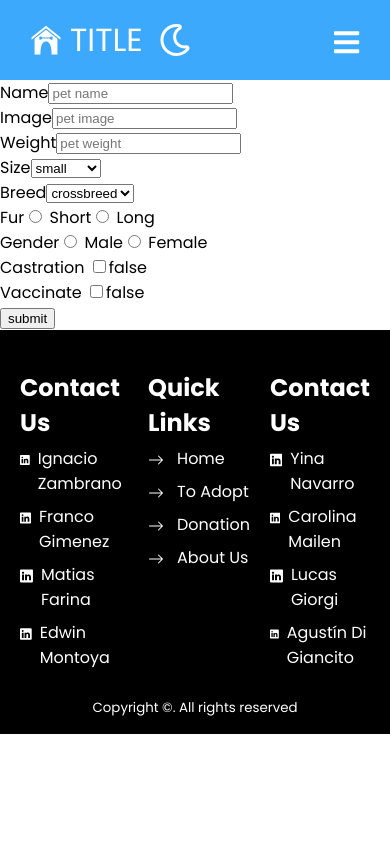
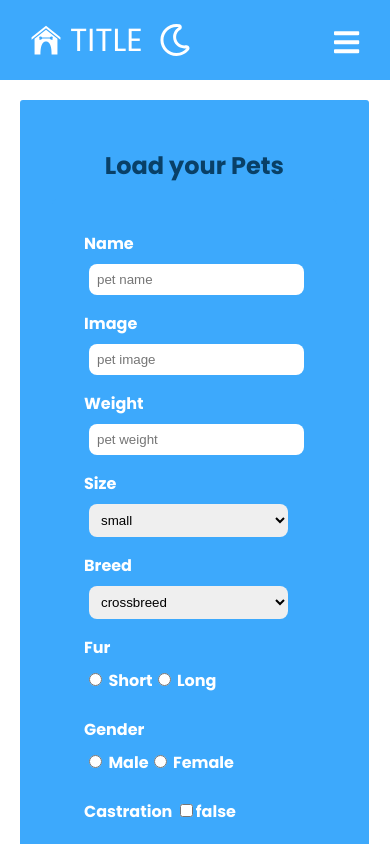
Before and after one commit to FrancoG21/PF-Henry-Front, a React (Vite) app: page /petcreate in a window 390 px wide. Shown: the top 844 px of the page. Built offline with nearby package versions, Linux system fonts and the light colour scheme.

Commit message:
estilos filtros, formulario + responsive

```diff
--- a/src/components/Users/PetCreate/PetCreate.jsx
+++ b/src/components/Users/PetCreate/PetCreate.jsx
@@ -50,103 +50,14 @@ export default function PetCreate() {
         }}
       >
         {(props) => (
-          // <FormContainer>
-          //   <TitleForm>Load your Pets</TitleForm>
-          //   <Forms>
-          //     {console.log(props.values)}
-          //     <ContainerCamp>
-          //       <Camp>
-          //         <Label>Name</Label>
-          //         <Input //maneja todo solo con el name=
-          //           type="text"
-          //           id="name"
-          //           name="name"
-          //           placeholder="Pet Name"
-          //         />
-          //         <ErrorMessage
-          //           name="name"
-          //           component={() => <div>{props.errors.name}</div>}
-          //         />
-          //       </Camp>
-          //       <Camp>
-          //         <Label>Image</Label>
-          //         <Input
-          //           type="text"
-          //           id="image"
-          //           name="image"
-          //           placeholder="Pet Image"
-          //         />
-          //         <ErrorMessage
-          //           name="image"
-          //           component={() => <div>{props.errors.image}</div>}
-          //         />
-          //       </Camp>
-          //       <Camp>
-          //         <Label>Weight</Label>
-          //         <Input
-          //           type="number"
-          //           id="image"
-          //           name="weight"
-          //           placeholder="Pet Weight"
-          //         />
-          //       </Camp>
-          //       <Camp>
-          //         <Label>Size</Label>
-          //         <Select name="size" as="select">
-          //           <option value="small">Small</option>
-          //           <option value="medium">Medium</option>
-          //           <option value="big">Big</option>
-          //         </Select>
-          //       </Camp>
-          //       <Camp>
-          //         <Label>Breed</Label>
-          //         <Select name="breed" as="select">
-          //           <option value="crossbreed">Crossbreed</option>
-          //         </Select>
-          //       </Camp>
-          //       <Camp>
-          //         <Label>Fur</Label>
-          //         <label>
-          //           <Field type="radio" name="fur" value="short" /> Short
-          //           <Field type="radio" name="fur" value="long" /> Long
-          //         </label>
-          //       </Camp>
-          //       <Camp>
-          //         <Label>Gender</Label>
-          //         <label>
-          //           <Field type="radio" name="gender" value="male" /> Male
-          //           <Field type="radio" name="gender" value="female" /> Female
-          //         </label>
-          //       </Camp>
-          //       <Camp>
-          //         <Label>Castration</Label>
-          //         <label>
-          //           <Field type="radio" name="castration"  /> Yes
-          //           <Field type="radio" name="castration"  /> No
-          //         </label>
-          //       </Camp>
-          //       <div>
-          //         <Label>Vaccinate</Label>
-          //         <label>
-          //           <Field type="radio" name="vaccinate" value="true" /> Yes
-          //           <Field type="radio" name="vaccinate" value="false" /> No
-          //         </label>
-          //       </div>
-          //     </ContainerCamp>
-          //     {/* <div>
-          //       <Field name="mensaje" as="textarea" placeholder="Message" />
-          //     </div> */}
-          //     <ContainerButton>
-          //       <ButtonSubmit type="submit">Submit</ButtonSubmit>
-          //       {flag && <p>Succesfully created</p>}
-          //     </ContainerButton>
-          //   </Forms>
-          // </FormContainer>
-          <Form>
+          <FormContainer>
+            <TitleForm>Load your Pets</TitleForm>
             {console.log(props.values)}
-            <div>
-              <label>Name</label>
-              <Field //maneja todo solo con el name=
+            <Forms>
+              <ContainerCamp>
+                <Camp>
+                  <Label>Name</Label>
+                  <Input //maneja todo solo con el name=
                     type="text"
                     id="name"
                     name="name"
@@ -156,10 +67,10 @@ export default function PetCreate() {
                     name="name"
                     component={() => <div>{props.errors.name}</div>}
                   />
-            </div>
-            <div>
-              <label>Image</label>
-              <Field
+                </Camp>
+                <Camp>
+                  <Label>Image</Label>
+                  <Input
                     type="text"
                     id="image"
                     name="image"
@@ -169,62 +80,66 @@ export default function PetCreate() {
                     name="image"
                     component={() => <div>{props.errors.image}</div>}
                   />
-            </div>
-            <div>
-              <label>Weight</label>
-              <Field
+                </Camp>
+                <Camp>
+                  <Label>Weight</Label>
+                  <Input
                     type="number"
                     id="image"
                     name="weight"
                     placeholder="pet weight"
                   />
-            </div>
-            <div>
-              <label>Size</label>
-              <Field name="size" as="select">
+                </Camp>
+                <Camp>
+                  <Label>Size</Label>
+                  <Input name="size" as="select">
                     <option value="small">small</option>
                     <option value="medium">medium</option>
                     <option value="big">big</option>
-              </Field>
-            </div>
-            <div>
-              <label>Breed</label>
-              <Field name="breed" as="select">
+                  </Input>
+                </Camp>
+                <Camp>
+                  <Label>Breed</Label>
+                  <Input name="breed" as="select">
                     <option value="crossbreed">crossbreed</option>
-              </Field>
-            </div>
-            <div>
-              <label>Fur</label>
-              <label>
+                  </Input>
+                </Camp>
+                <Camp>
+                  <Label>Fur</Label>
+                  <Label>
                     <Field type="radio" name="fur" value="short" /> Short
                     <Field type="radio" name="fur" value="long" /> Long
-              </label>
-            </div>
-            <div>
-              <label>Gender</label>
-              <label>
+                  </Label>
+                </Camp>
+                <Camp>
+                  <Label>Gender</Label>
+                  <Label>
                     <Field type="radio" name="gender" value="male" /> Male
                     <Field type="radio" name="gender" value="female" /> Female
-              </label>
-            </div>
-            <div>
-              <label>
+                  </Label>
+                </Camp>
+                <Camp>
+                  <Label>
                     Castration <Field type="checkbox" name="castration" />
                     {`${props.values.castration}`}
-              </label>
-            </div>
-            <div>
-              <label>
+                  </Label>
+                </Camp>
+                <Camp>
+                  <Label>
                   Vaccinate <Field type="checkbox" name="vaccinate" />
                   {`${props.values.vaccinate}`}
-              </label>
-            </div>
+                  </Label>
+                </Camp>
                 {/* <div>
                   <Field name="mensaje" as="textarea" placeholder="Message" />
                 </div> */}
-            <button type="submit">submit</button>
+              </ContainerCamp>
+              <ContainerButton>
+                <ButtonSubmit type="submit">submit</ButtonSubmit>
                 {flag && <p>Succesfully created</p>}
-          </Form>
+              </ContainerButton>
+            </Forms>
+          </FormContainer>
         )}
       </Formik>
     </>
--- a/src/components/Users/PetCreate/StyledPetCreate.js
+++ b/src/components/Users/PetCreate/StyledPetCreate.js
@@ -58,6 +58,7 @@ export const Input = styled(Field)`
     border: none;
     border-radius: .5rem;
     margin-left: 5px;
+    outline: none;
 `
 
 export const Select = styled(Field)`
@@ -75,6 +76,7 @@ export const Select = styled(Field)`
     outline: none;
     text-align: left;
     font-size: 15px;
+    outline: none;
 `
 
 export const ContainerButton = styled.div`
@@ -93,7 +95,6 @@ export const ButtonSubmit = styled.button`
     border: none;
     border-radius: 3px;
     margin-top: 10px;
-    margin-left: 5%;
     display: flex;
     align-items: center;
 
--- a/src/components/Users/PetFilters/PetFilters.jsx
+++ b/src/components/Users/PetFilters/PetFilters.jsx
@@ -2,6 +2,7 @@ import React, { useEffect, useState } from "react";
 import { useDispatch } from "react-redux";
 import { Formik, Form, Field } from "formik";
 import { filterPet } from "../../../redux/actions/index";
+import { ButtonFilter, ContainerFil, Select, ButtonCreate, ButtonLink } from "./StyledPetFilters";
 
 export default function PetFilters() {
   const dispatch = useDispatch();
@@ -29,40 +30,31 @@ export default function PetFilters() {
         }}
       >
         {(props) => (
-          <Form>
-            <div>
-              <label>Type</label>
-              <Field name="pet" as="select">
-                <option value="dog">dog</option>
-                <option value="cat">cat</option>
-              </Field>
-            </div>
-            <div>
-              <label>Gender</label>
-              <Field name="gender" as="select">
-                <option value="male">male</option>
-                <option value="female">female</option>
-              </Field>
-            </div>
-            <div>
-              <label>Size</label>
-              <Field name="size" as="select">
-                <option value="small">small</option>
-                <option value="medium">medium</option>
-                <option value="big">big</option>
-              </Field>
-            </div>
-            <div>
-              <label>State</label>
-              <Field name="state" as="select">
-                <option value="adopt">adopt</option>
-                <option value="adopted">adopted</option>
-                <option value="lost">lost</option>
-                <option value="transit">transit</option>
-              </Field>
-            </div>
-            <button type="submit">filter</button>
-          </Form>
+          <ContainerFil>
+            <ButtonLink to={"/petcreate"}>
+              <ButtonCreate>Load Pet</ButtonCreate>
+            </ButtonLink>
+              <Select name="pet" as="select">
+                <option value="dog">Dog</option>
+                <option value="cat">Cat</option>
+              </Select>
+              <Select name="gender" as="select">
+                <option value="male">Male</option>
+                <option value="female">Female</option>
+              </Select>
+              <Select name="size" as="select">
+                <option value="small">Small</option>
+                <option value="medium">Medium</option>
+                <option value="big">Big</option>
+              </Select>
+              <Select name="state" as="select">
+                <option value="adopt">Adopt</option>
+                <option value="adopted">Adopted</option>
+                <option value="lost">Lost</option>
+                <option value="transit">Transit</option>
+              </Select>
+            <ButtonFilter type="submit">Filter</ButtonFilter>
+          </ContainerFil>
         )}
       </Formik>
 
--- /dev/null
+++ b/src/components/Users/PetFilters/StyledPetFilters.js
@@ -0,0 +1,101 @@
+import styled from "styled-components";
+import { Field, Form } from 'formik';
+import { Link } from "react-router-dom";
+
+export const Select = styled(Field)`
+    background-color: #fff;
+    font-family: 'Roboto Condensed', sans-serif;
+    color: ${(props) => props.theme.primary};
+    border: 1px solid #8E9097;
+    border-radius: 5px;
+    height: 30px;
+    width: 10%;
+    padding-left: 2%;
+    line-height: inherit;
+    outline: none;
+    text-align: left;
+    font-size: 15px;
+    margin-left: 5px;
+    margin-right: 5px;
+
+    @media screen and (max-width: 600px) {
+        width: 50%;
+        margin-top: 10px;
+        margin-bottom: 10px;
+    }
+`
+
+export const ButtonFilter = styled.button`
+    border-radius: 4px;
+    background: ${(props) => props.theme.secondary};
+    white-space: nowrap;
+    padding: 5px;
+    font-size: 1rem;
+    color: #fff;
+    outline: none;
+    border: none;
+    cursor: pointer;
+    margin-top: 15px;
+    margin-bottom: 15px;
+    margin-right: 15px;
+
+    &:hover {
+        transition: all 0.3s ease-out;
+        background: ${(props) => props.theme.primary};
+    }
+
+    @media screen and (max-width: 600px) {
+        width: 35%;
+        margin: 0;
+    }
+`
+
+export const ContainerFil = styled(Form)`
+    display: flex;
+    justify-content: center;
+    align-items: center;
+    margin-bottom: 20px;
+
+    @media screen and (max-width: 600px) {
+        display: flex;
+        flex-direction: column;
+        margin: 16px;
+        text-align: center;
+        margin: 0;
+        width: 90%;
+    }
+`
+
+export const ButtonLink = styled(Link)`
+    align-items: center;
+    text-decoration: none;
+    height: 100%;
+    border: none;
+    outline: none;
+    margin-left: 15px;
+
+    @media screen and (max-width: 600px) {
+        justify-content: center;
+    }
+`
+
+export const ButtonCreate = styled.button`
+    border-radius: 4px;
+    background: ${(props) => props.theme.secondary};
+    padding: 5px;
+    font-size: 1rem;
+    color: #fff;
+    outline: none;
+    border: none;
+    cursor: pointer;
+
+    &:hover {
+        transition: all 0.3s ease-out;
+        background: ${(props) => props.theme.primary};
+    }
+
+    @media screen and (max-width: 600px) {
+        width: 100%;
+        margin-top: 0;
+    }
+`
```
Also changed, not shown: src/pages/To Adopt/StyledToAdopt.js (+0 -13 lines), src/pages/To Adopt/ToAdopt.jsx (+7 -9 lines). Lines whose indentation alone changed are shown as unchanged.
